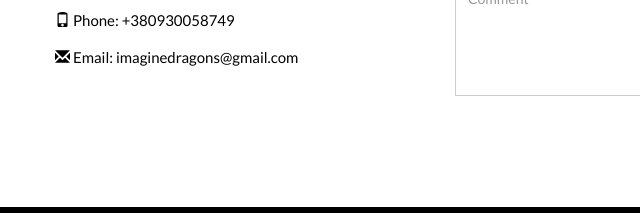
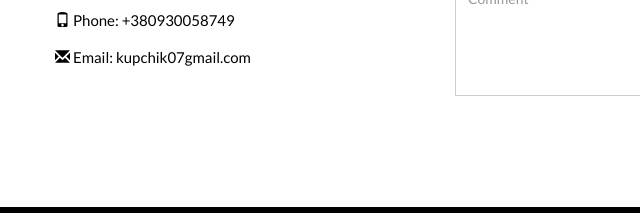
Before and after one commit to VladymyrKupchyk/ImagineDragons, a plain HTML site: page index.html in a window 1280 px wide. Shown: the part 2826-3039 px from the top of the page, 0-640 px from the left. Drawn offline with nearby package versions, Linux system fonts and the light colour scheme.

Commit message:
Update index.html

```diff
--- a/index.html
+++ b/index.html
@@ -559,7 +559,7 @@
       <p>Можешь оставить комментарии</p>
       <p style="color: black"><span class="glyphicon glyphicon-map-marker"></span> Лас-Вегас, Невада, США,</p>
       <p style="color: black"><span class="glyphicon glyphicon-phone"></span> Phone: +380930058749</p>
-      <p style="color: black"><span class="glyphicon glyphicon-envelope"></span> Email: imaginedragons@gmail.com</p>
+      <p style="color: black"><span class="glyphicon glyphicon-envelope"></span> Email: kupchik07gmail.com</p>
     </div>
     <div class="col-md-8">
       <div class="row">
```
